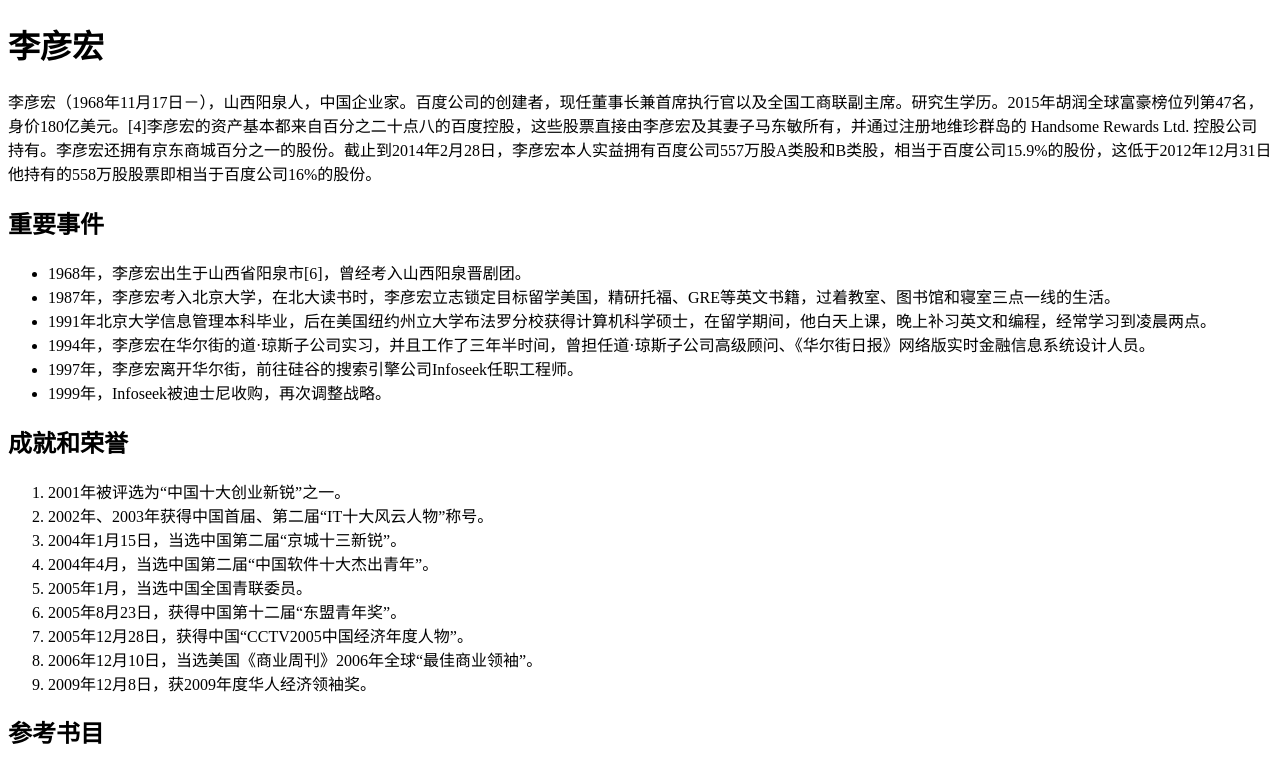
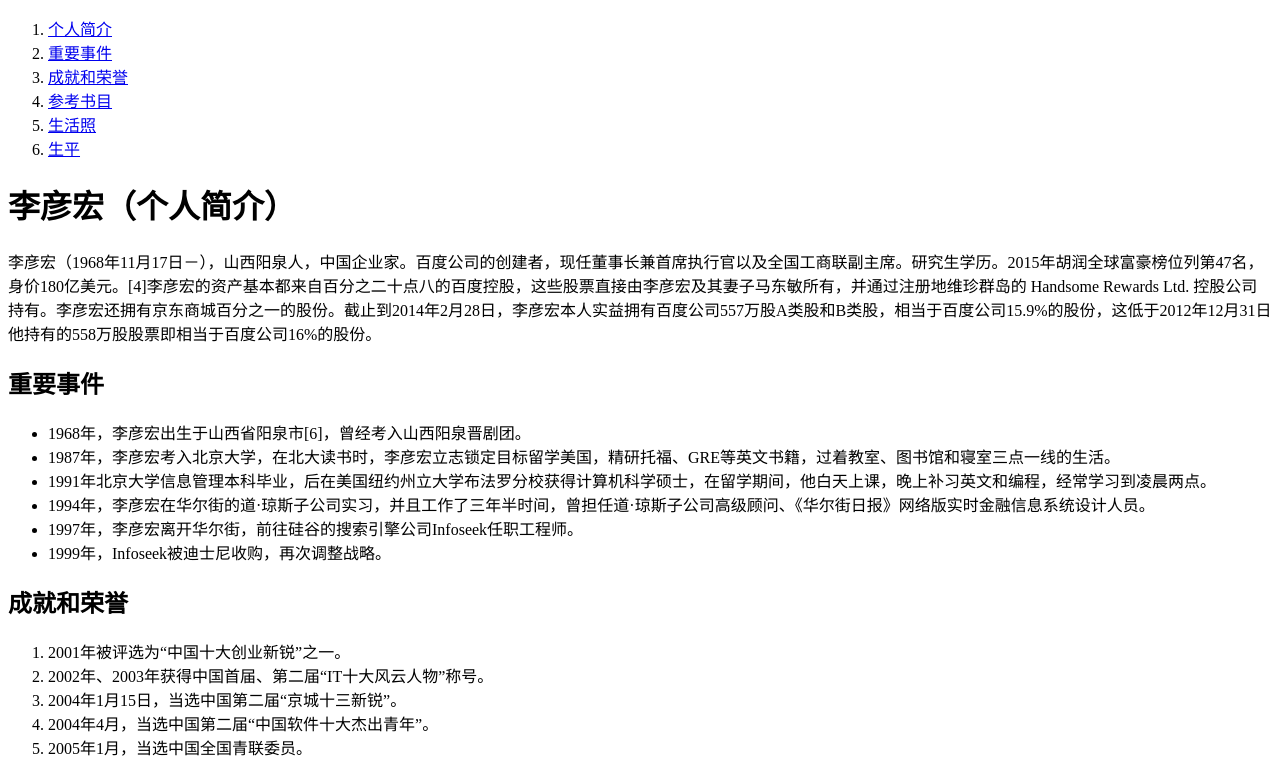
Before and after one commit to Guppy-Jung/--, a plain HTML site: page index.html in a window 1280 px wide. Shown: the top 763 px of the page. Drawn offline with Linux system fonts and the light colour scheme.

Commit message:
版本1.2

```diff
--- a/index.html
+++ b/index.html
@@ -5,6 +5,7 @@
     <meta charset="UTF-8">
     <meta http-equiv="X-UA-Compatible" content="IE=edge">
     <meta name="viewport" content="width=device-width, initial-scale=1.0">
+    <!--  -->
     <title>李彦宏</title>
     <style>
         img {
@@ -14,8 +15,19 @@
 </head>
 
 <body>
-    <h1>
-        李彦宏
+
+    <nav>
+        <ol>
+            <li><a href="#li">个人简介</a></li>
+            <li><a href="#events">重要事件</a></li>
+            <li><a href="#awards">成就和荣誉</a></li>
+            <li><a href="#reference">参考书目</a></li>
+            <li><a href="#img">生活照</a></li>
+            <li><a href="#experience">生平</a></li>
+        </ol>
+    </nav>
+    <h1 id="li">
+        李彦宏（个人简介）
     </h1>
     <p>
         李彦宏（1968年11月17日－），山西阳泉人，中国企业家。百度公司的创建者，现任董事长兼首席执行官以及全国工商联副主席。研究生学历。2015年胡润全球富豪榜位列第47名，身价180亿美元。[4]李彦宏的资产基本都来自百分之二十点八的百度控股，这些股票直接由李彦宏及其妻子马东敏所有，并通过注册地维珍群岛的
@@ -33,7 +45,7 @@
         <li>1997年，李彦宏离开华尔街，前往硅谷的搜索引擎公司Infoseek任职工程师。</li>
         <li>1999年，Infoseek被迪士尼收购，再次调整战略。</li>
     </ul>
-    <h2 id="rewards">
+    <h2 id="awards">
         成就和荣誉
     </h2>
     <ol>
@@ -47,7 +59,7 @@
         <li>2006年12月10日，当选美国《商业周刊》2006年全球“最佳商业领袖”。</li>
         <li>2009年12月8日，获2009年度华人经济领袖奖。</li>
     </ol>
-    <h2>
+    <h2 id="reference">
         参考书目
     </h2>
 
@@ -73,7 +85,7 @@
             </tr>
         </tbody>
     </table>
-    <h2>生活照</h2>
+    <h2 id="img">生活照</h2>
 
 
     <div><img width="400" src="images/1.jpg" alt="图一"></div>
@@ -81,11 +93,13 @@
     <!-- html中设置宽高不用加px，因为这不是css -->
     <!-- 将ul中的li换成div以后，要删掉ul，否则照片无法贴视口边 -->
 
-    <h2>生平</h2>
+    <h2 id="experience">生平</h2>
     <p>
         李彦宏（1968年11月17日－），山西阳泉人，中国企业家。百度公司的创建者，
         现任董事长兼首席执行官以及全国工商联副主席。研究生学历。2015年胡润全球富豪榜位列第47名，身价180亿美元
     </p>
+    <div style="height:900px;"></div>
+    <!-- 最后设置一个div可以让超链接点到最后一个时，效果可以顶上去 -->
 </body>
 
 </html>
```
